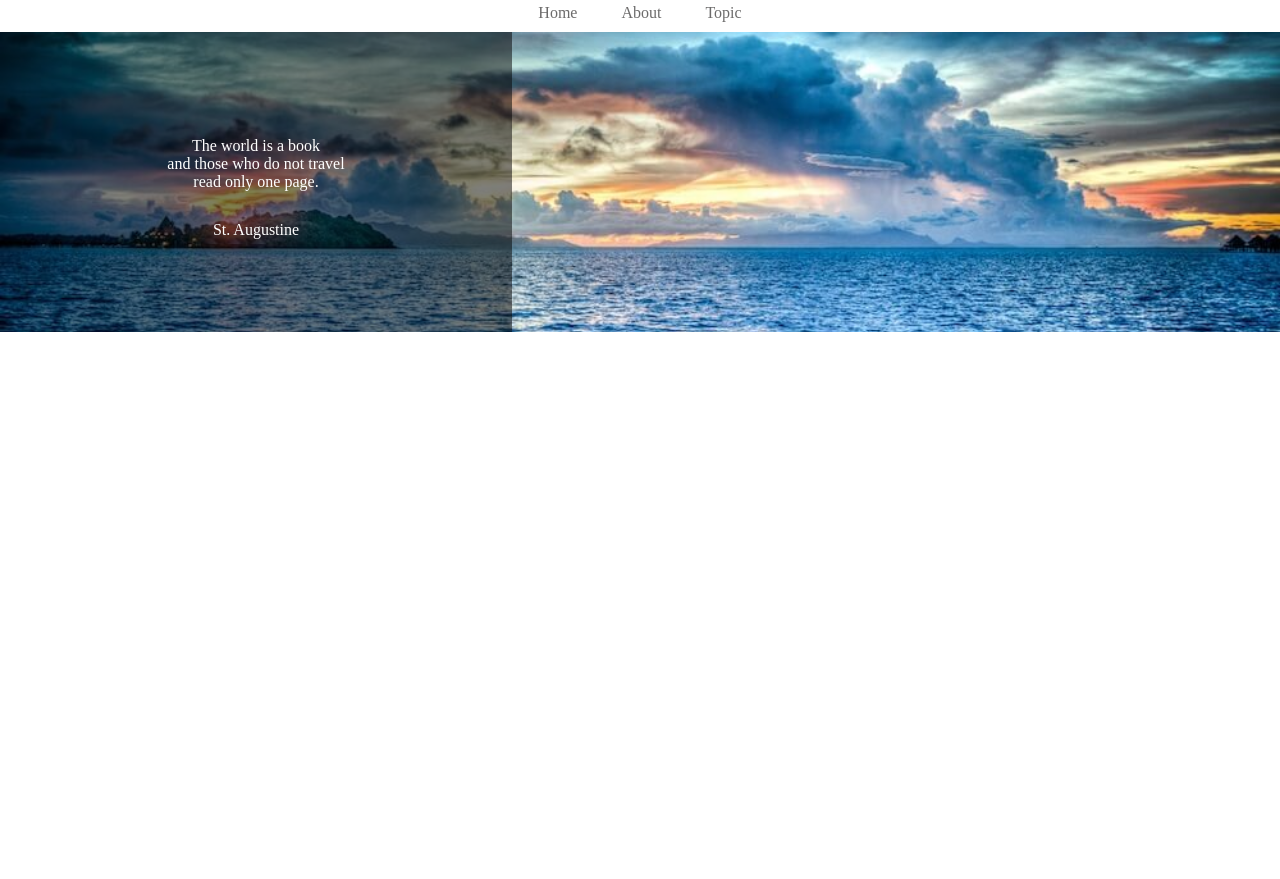
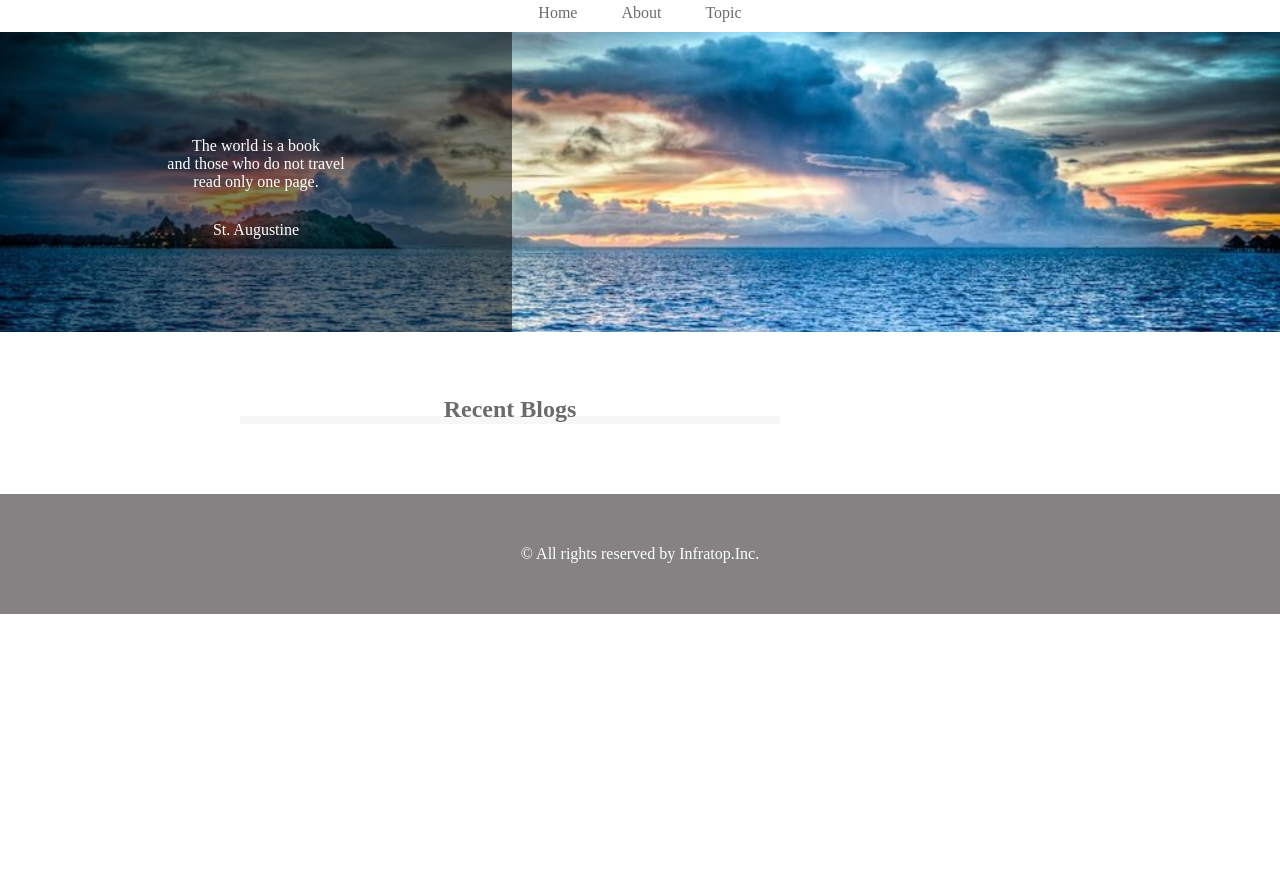
Before and after one commit to ryo09ya01/html-css, a plain HTML site: page caravan/index.html in a window 1280 px wide. Shown: the part 73-952 px from the top of the page. After the commit the page ends 800 px from the top, so only its background shows below. Drawn offline with Linux system fonts and the light colour scheme.

Commit message:
1-7中断

```diff
--- a/caravan/index.html
+++ b/caravan/index.html
@@ -41,15 +41,16 @@
         <p class="main-visual-name">
           St. Augustine
         </p>
-
-
       </div>
     </div>
 
-    <div class="main">
-      <div class="blog"></div>
+
+  <main>
+    <section class="blog">
+      <h2 class="blog-heading">Recent Blogs</h2>
+    </section>
       <div class="sidebar"></div>
-    </div>
+  </main>
 
 
     <footer>
--- a/caravan/style.css
+++ b/caravan/style.css
@@ -61,21 +61,27 @@ header .heading {
   color: #fff;
 }
 
-.main {
-  width: 840px;
-  height: 1400px;
+main {
+  width: 800px;
   display: flex;
+  justify-content: center;
   margin: 0 auto;
+  padding: 70px 0;
 }
 
 .blog {
-  width: 600px;
-  height: 1400px;
+  width: 540px;
+  margin-right: 30px;
+}
+
+.blog-heading {
+  border-bottom: 8px solid #f7f7f7;
+  text-align: center;
+  line-height: 0.6;
 }
 
 .sidebar {
-  width: 240px;
-  height: 1400px;
+  width: 230px;
 }
 
 
```
